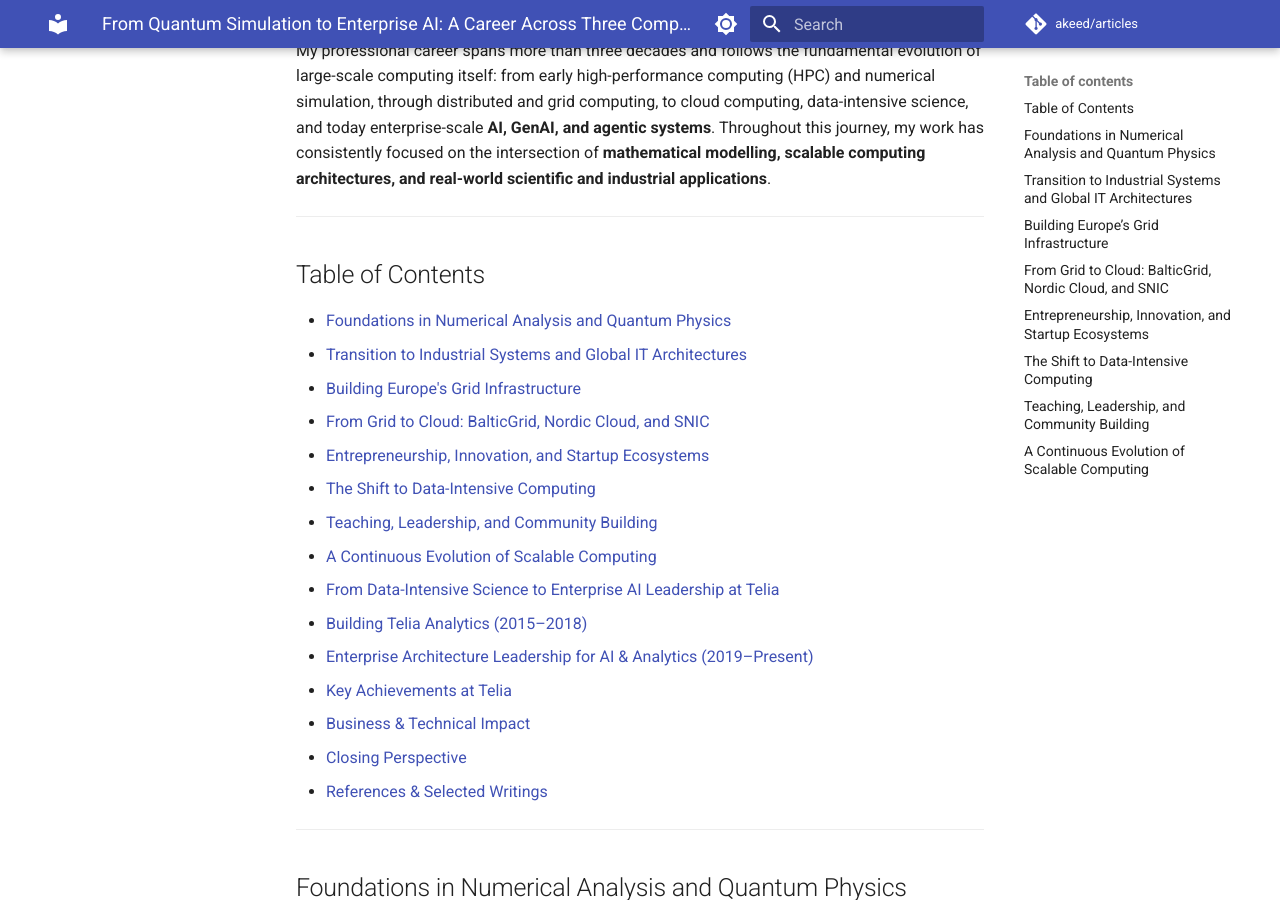
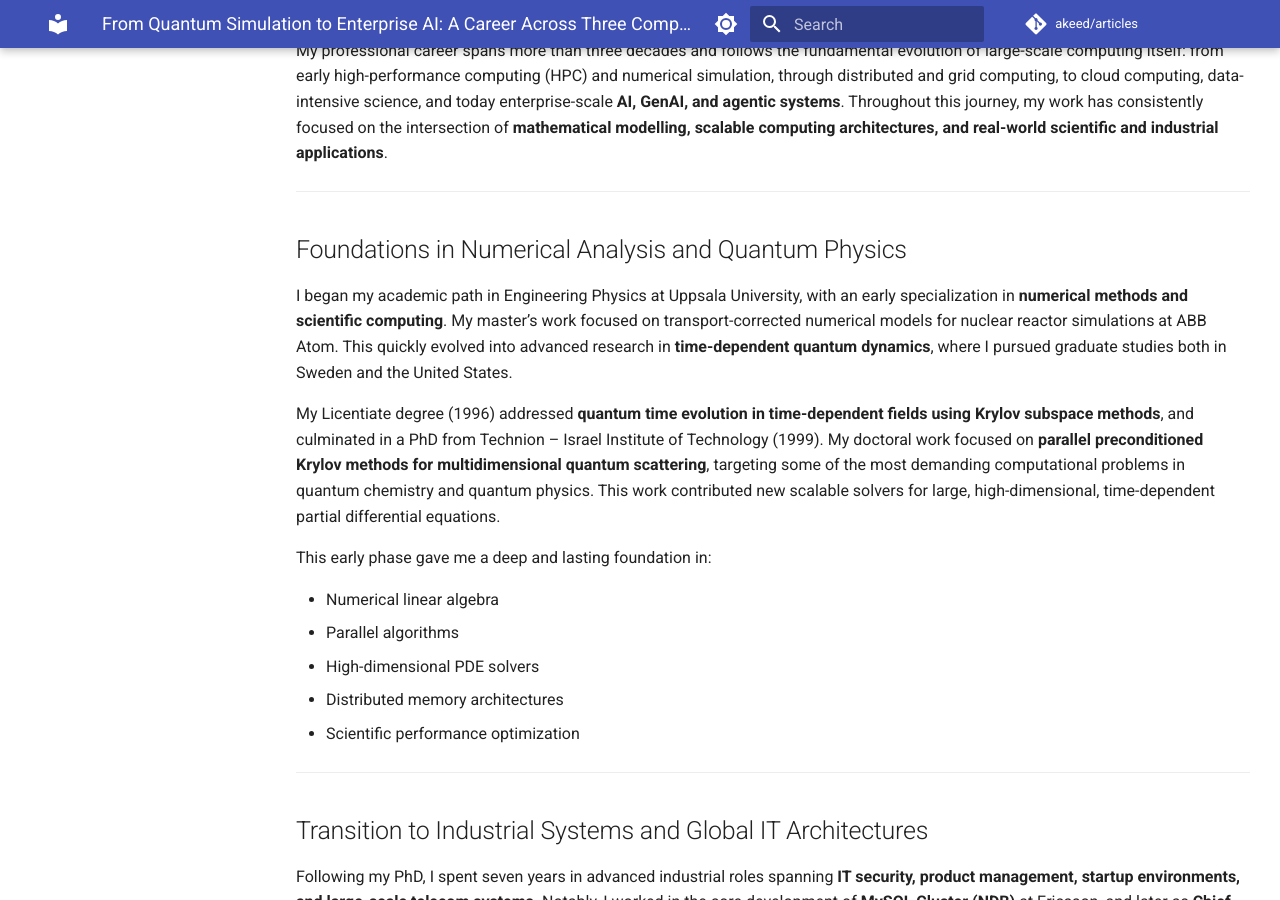
Before and after one commit to akeed/akeed.github.io, an MkDocs documentation site: the page built from docs/articles/Work-life-so-far/index.md, in a window 1280 px wide and 900 px high, scrolled down 273 px. Built offline with MkDocs 1.6.1 and Material for MkDocs 9.7.7, drawn with Linux system fonts in a browser that asks for light colours; comment, search, counter and statistics services are not loaded.

Commit message:
Enable automatic table of contents in sidebar

```diff
--- a/docs/articles/Work-life-so-far/index.md
+++ b/docs/articles/Work-life-so-far/index.md
@@ -3,26 +3,6 @@
 **Åke Edlund, PhD**
 
 My professional career spans more than three decades and follows the fundamental evolution of large-scale computing itself: from early high-performance computing (HPC) and numerical simulation, through distributed and grid computing, to cloud computing, data-intensive science, and today enterprise-scale **AI, GenAI, and agentic systems**. Throughout this journey, my work has consistently focused on the intersection of **mathematical modelling, scalable computing architectures, and real-world scientific and industrial applications**.
-
----
-
-## Table of Contents
-
-- [Foundations in Numerical Analysis and Quantum Physics](#foundations-in-numerical-analysis-and-quantum-physics)
-- [Transition to Industrial Systems and Global IT Architectures](#transition-to-industrial-systems-and-global-it-architectures)
-- [Building Europe's Grid Infrastructure](#building-europes-grid-infrastructure)
-- [From Grid to Cloud: BalticGrid, Nordic Cloud, and SNIC](#from-grid-to-cloud-balticgrid-nordic-cloud-and-snic)
-- [Entrepreneurship, Innovation, and Startup Ecosystems](#entrepreneurship-innovation-and-startup-ecosystems)
-- [The Shift to Data-Intensive Computing](#the-shift-to-data-intensive-computing)
-- [Teaching, Leadership, and Community Building](#teaching-leadership-and-community-building)
-- [A Continuous Evolution of Scalable Computing](#a-continuous-evolution-of-scalable-computing)
-- [From Data-Intensive Science to Enterprise AI Leadership at Telia](#from-data-intensive-science-to-enterprise-ai-leadership-at-telia)
-  - [Building Telia Analytics (2015–2018)](#building-telia-analytics-20152018)
-  - [Enterprise Architecture Leadership for AI & Analytics (2019–Present)](#enterprise-architecture-leadership-for-ai--analytics-2019present)
-  - [Key Achievements at Telia](#key-achievements-at-telia)
-  - [Business & Technical Impact](#business--technical-impact)
-  - [Closing Perspective](#closing-perspective)
-- [References & Selected Writings](#references--selected-writings)
 
 ---
 
--- a/mkdocs.yml
+++ b/mkdocs.yml
@@ -32,6 +32,7 @@ theme:
     - navigation.sections
     - navigation.expand
     - navigation.top
+    - toc.integrate
     - search.suggest
     - search.highlight
     - content.code.copy
```
Also changed, not shown: docs/index.md (+1 -1 lines).
